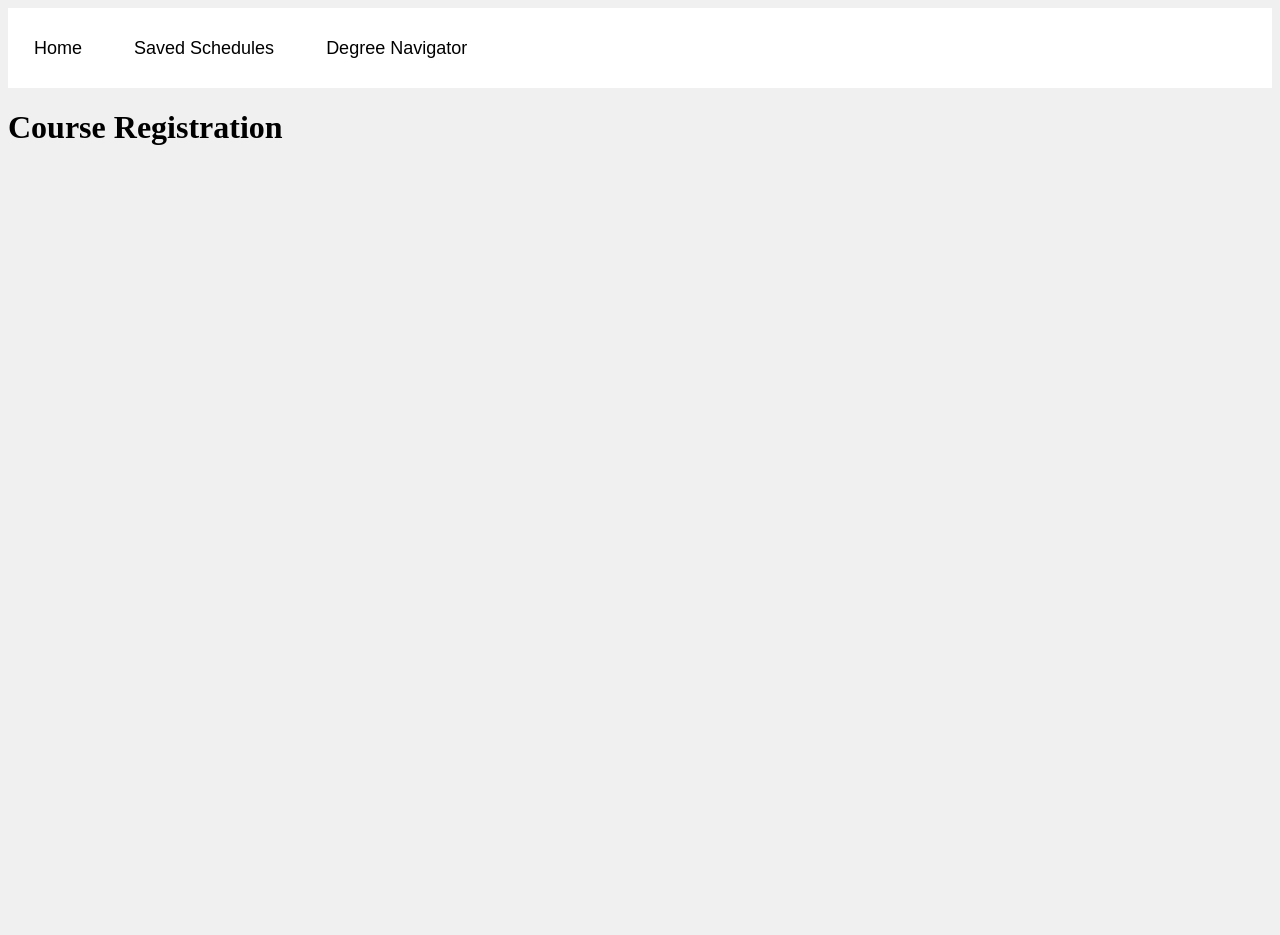
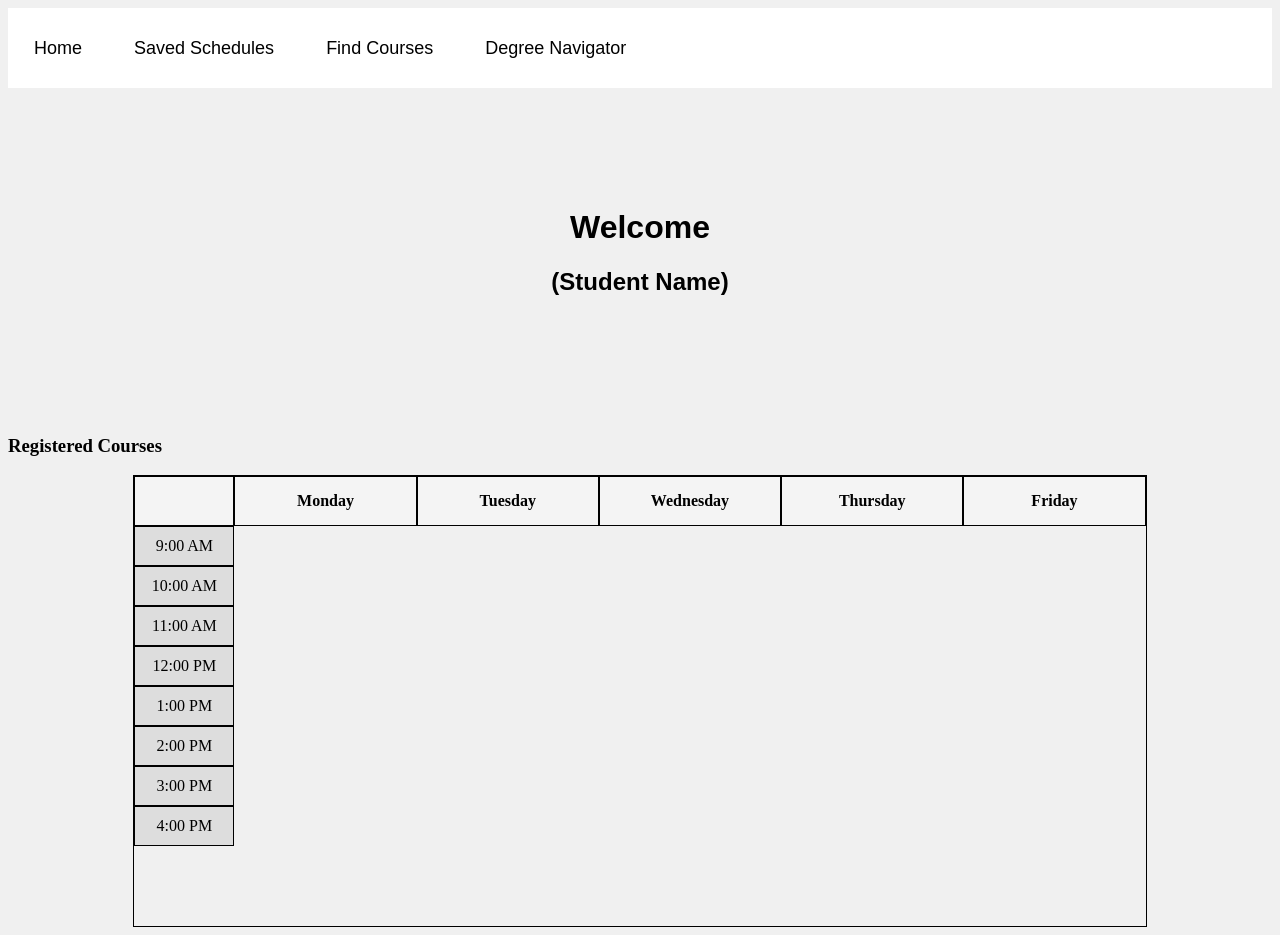
Before and after one commit to clara-hct02/course-registration, a website: page frontend/public/index.html in a window 1280 px wide. Before the commit the page ends 800 px from the top, so only its background shows below. Drawn offline with Linux system fonts and the light colour scheme.

Commit message:
Set up blank timetable

```diff
--- a/frontend/public/index.html
+++ b/frontend/public/index.html
@@ -13,7 +13,70 @@
   <body>
     <main>
         <navbar-component></navbar-component>
-        <h1>Course Registration </h1>
+        <div class="title">
+            <h1> Welcome </h1>
+            <h2> (Student Name) </h2>
+        </div>
+        <h3> Registered Courses </h3>
+        <div class="timetable">
+            <!-- Headers -->
+            <div class="header"></div>
+            <div class="header">Monday</div>
+            <div class="header">Tuesday</div>
+            <div class="header">Wednesday</div>
+            <div class="header">Thursday</div>
+            <div class="header">Friday</div>
+
+            <!-- Time Slots -->
+            <div class="time-slot">9:00 AM</div>
+                <div class="empty-cell"></div>
+                <div class="empty-cell"></div>
+                <div class="empty-cell"></div>
+                <div class="empty-cell"></div>
+                <div class="empty-cell"></div>
+            <div class="time-slot">10:00 AM</div>
+                <div class="empty-cell"></div>
+                <div class="empty-cell"></div>
+                <div class="empty-cell"></div>
+                <div class="empty-cell"></div>
+                <div class="empty-cell"></div>
+            <div class="time-slot">11:00 AM</div>
+                <div class="empty-cell"></div>
+                <div class="empty-cell"></div>
+                <div class="empty-cell"></div>
+                <div class="empty-cell"></div>
+                <div class="empty-cell"></div>
+            <div class="time-slot">12:00 PM</div>
+                <div class="empty-cell"></div>
+                <div class="empty-cell"></div>
+                <div class="empty-cell"></div>
+                <div class="empty-cell"></div>
+                <div class="empty-cell"></div>
+            <div class="time-slot">1:00 PM</div>
+                <div class="empty-cell"></div>
+                <div class="empty-cell"></div>
+                <div class="empty-cell"></div>
+                <div class="empty-cell"></div>
+                <div class="empty-cell"></div>
+            <div class="time-slot">2:00 PM</div>
+                <div class="empty-cell"></div>
+                <div class="empty-cell"></div>
+                <div class="empty-cell"></div>
+                <div class="empty-cell"></div>
+                <div class="empty-cell"></div>
+            <div class="time-slot">3:00 PM</div>
+                <div class="empty-cell"></div>
+                <div class="empty-cell"></div>
+                <div class="empty-cell"></div>
+                <div class="empty-cell"></div>
+                <div class="empty-cell"></div>
+            <div class="time-slot">4:00 PM</div>
+                <div class="empty-cell"></div>
+                <div class="empty-cell"></div>
+                <div class="empty-cell"></div>
+                <div class="empty-cell"></div>
+                <div class="empty-cell"></div>
+        </div>
     </main>
 
   </body>
--- a/frontend/public/navbar.js
+++ b/frontend/public/navbar.js
@@ -97,8 +97,9 @@ class Navbar extends HTMLElement {
 
         <div class="topnav">
           <a class="active" href="index.html">Home</a>
-          <a href="">Saved Schedules</a>
-          <a href="">Degree Navigator</a>
+          <a href="saved.html">Saved Schedules</a>
+          <a href="browse.html">Find Courses</a>
+          <a href="navigator.html">Degree Navigator</a>
         </div>
       `
     }
--- a/frontend/public/style.css
+++ b/frontend/public/style.css
@@ -1,3 +1,41 @@
 body {
     background-color: rgb(240, 240, 240);
   }
+
+.title {
+    position: relative;
+    text-align: center;
+    padding: 100px 20px;
+    color: black;
+    font-family: Arial, Helvetica, sans-serif;
+}
+
+.h2 {
+  color: grey;
+}
+
+.timetable {
+  display: grid;
+  grid-template-columns: 100px repeat(5, 1fr); /* Time column + 5 days */
+  grid-template-rows: 50px repeat(10, 1fr); /* Header row + time slots */
+  width: 80%;
+  margin: auto;
+  border: 1px solid black;
+}
+.header, .time-slot, .course {
+  border: 1px solid black;
+  display: flex;
+  align-items: center;
+  justify-content: center;
+  padding: 10px;
+}
+.header {
+  font-weight: bold;
+  background: #f4f4f4;
+}
+.time-slot {
+  background: #ddd;
+}
+.course {
+  background: lightblue;
+}
```
Also changed, not shown: frontend/public/browse.html (added, +20 -0 lines), frontend/public/navigator.html (added, +20 -0 lines), frontend/public/saved.html (added, +20 -0 lines).
